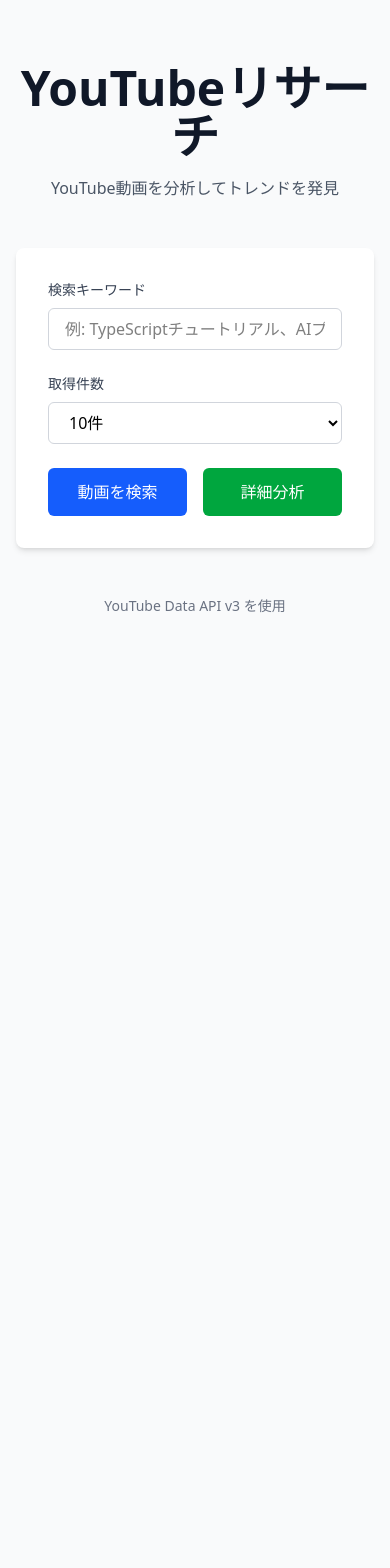
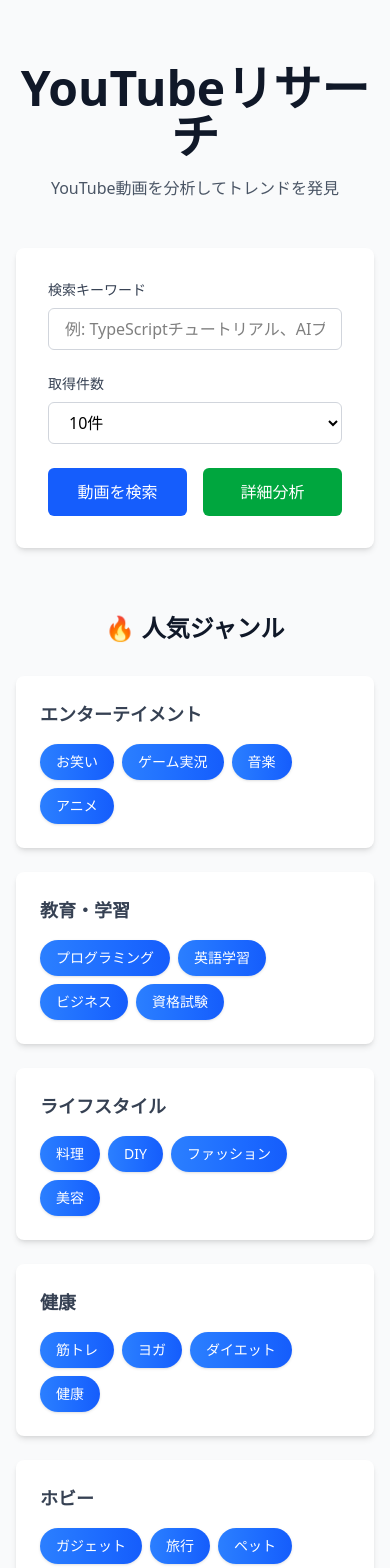
Before and after one commit to yuco944/my-project, a Next.js app: page / in a window 390 px wide. Shown: the top 1568 px of the page. Before the commit the page ends 844 px from the top, so only its background shows below. Built offline with nearby package versions, Linux system fonts and the light colour scheme.

Commit message:
feat: Add popular genre tags to homepage
- Add 6 categories with 24 genre tags
- Categories: Entertainment, Education, Lifestyle, Health, Hobby, Business
- Click genre tag to instantly search
- Gradient blue buttons with hover effects
- Responsive grid layout

```diff
--- a/app/page.tsx
+++ b/app/page.tsx
@@ -2,6 +2,15 @@
 
 import { useState } from 'react';
 import { useRouter } from 'next/navigation';
+
+const POPULAR_GENRES = [
+  { category: 'エンターテイメント', items: ['お笑い', 'ゲーム実況', '音楽', 'アニメ'] },
+  { category: '教育・学習', items: ['プログラミング', '英語学習', 'ビジネス', '資格試験'] },
+  { category: 'ライフスタイル', items: ['料理', 'DIY', 'ファッション', '美容'] },
+  { category: '健康', items: ['筋トレ', 'ヨガ', 'ダイエット', '健康'] },
+  { category: 'ホビー', items: ['ガジェット', '旅行', 'ペット', 'スポーツ'] },
+  { category: 'ビジネス', items: ['株式投資', '仮想通貨', '不動産', '副業'] },
+];
 
 export default function HomePage() {
   const [query, setQuery] = useState('');
@@ -20,6 +29,11 @@
     if (query.trim()) {
       router.push(`/research?q=${encodeURIComponent(query)}&max=${maxResults}`);
     }
+  };
+
+  const handleGenreClick = (genre: string) => {
+    setQuery(genre);
+    router.push(`/search?q=${encodeURIComponent(genre)}&max=${maxResults}`);
   };
 
   return (
@@ -85,6 +99,33 @@
           </form>
         </div>
 
+        {/* Popular Genres Section */}
+        <div className="mt-16">
+          <h2 className="text-2xl font-bold text-center mb-8 text-gray-900">
+            🔥 人気ジャンル
+          </h2>
+          <div className="space-y-6">
+            {POPULAR_GENRES.map((category) => (
+              <div key={category.category} className="bg-white rounded-lg shadow-md p-6">
+                <h3 className="text-lg font-semibold mb-4 text-gray-700">
+                  {category.category}
+                </h3>
+                <div className="flex flex-wrap gap-2">
+                  {category.items.map((genre) => (
+                    <button
+                      key={genre}
+                      onClick={() => handleGenreClick(genre)}
+                      className="px-4 py-2 bg-gradient-to-r from-blue-500 to-blue-600 text-white rounded-full hover:from-blue-600 hover:to-blue-700 transition transform hover:scale-105 text-sm font-medium shadow-sm"
+                    >
+                      {genre}
+                    </button>
+                  ))}
+                </div>
+              </div>
+            ))}
+          </div>
+        </div>
+
         <div className="mt-12 text-center text-sm text-gray-500">
           <p>YouTube Data API v3 を使用</p>
         </div>
```
